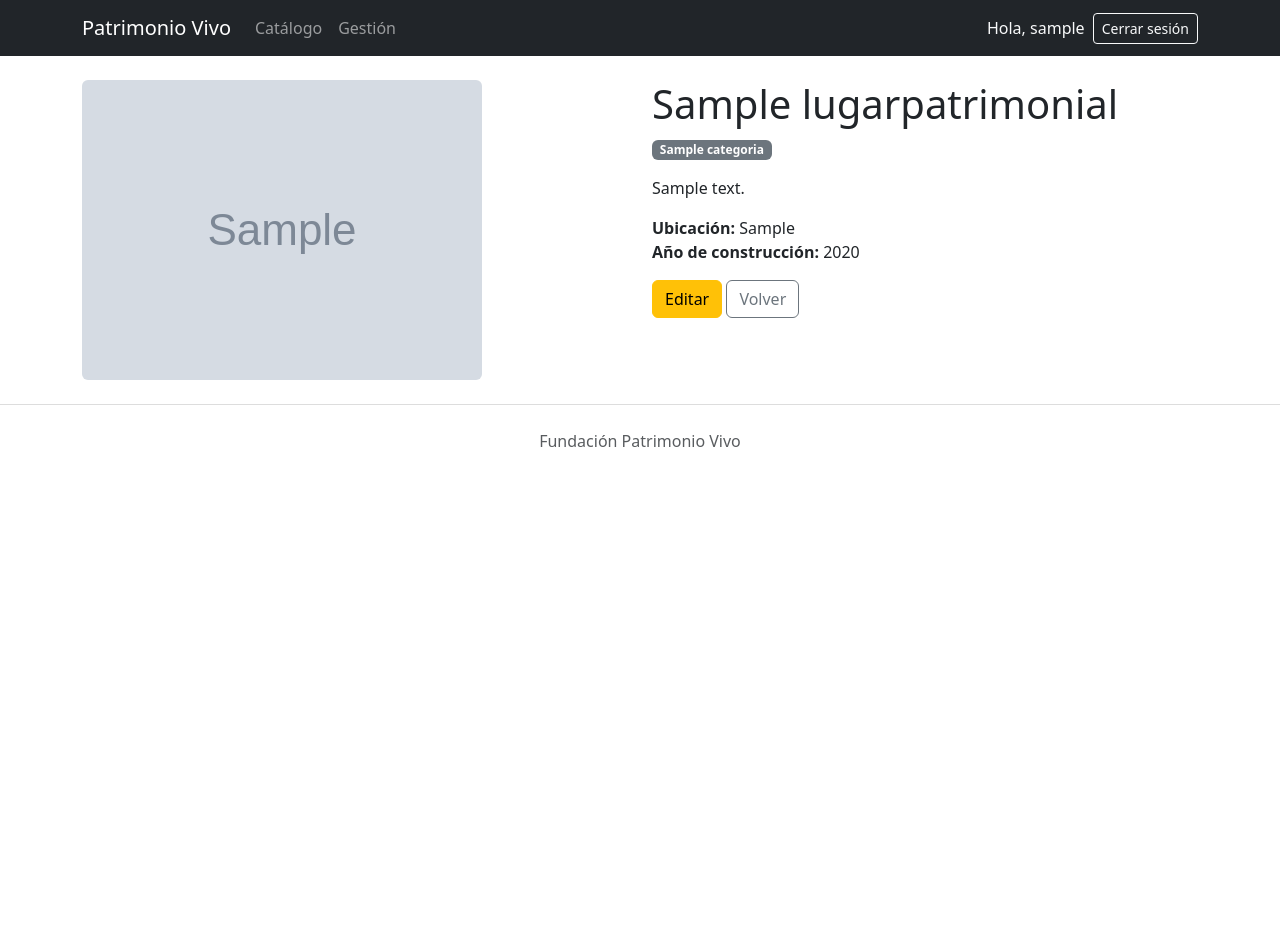
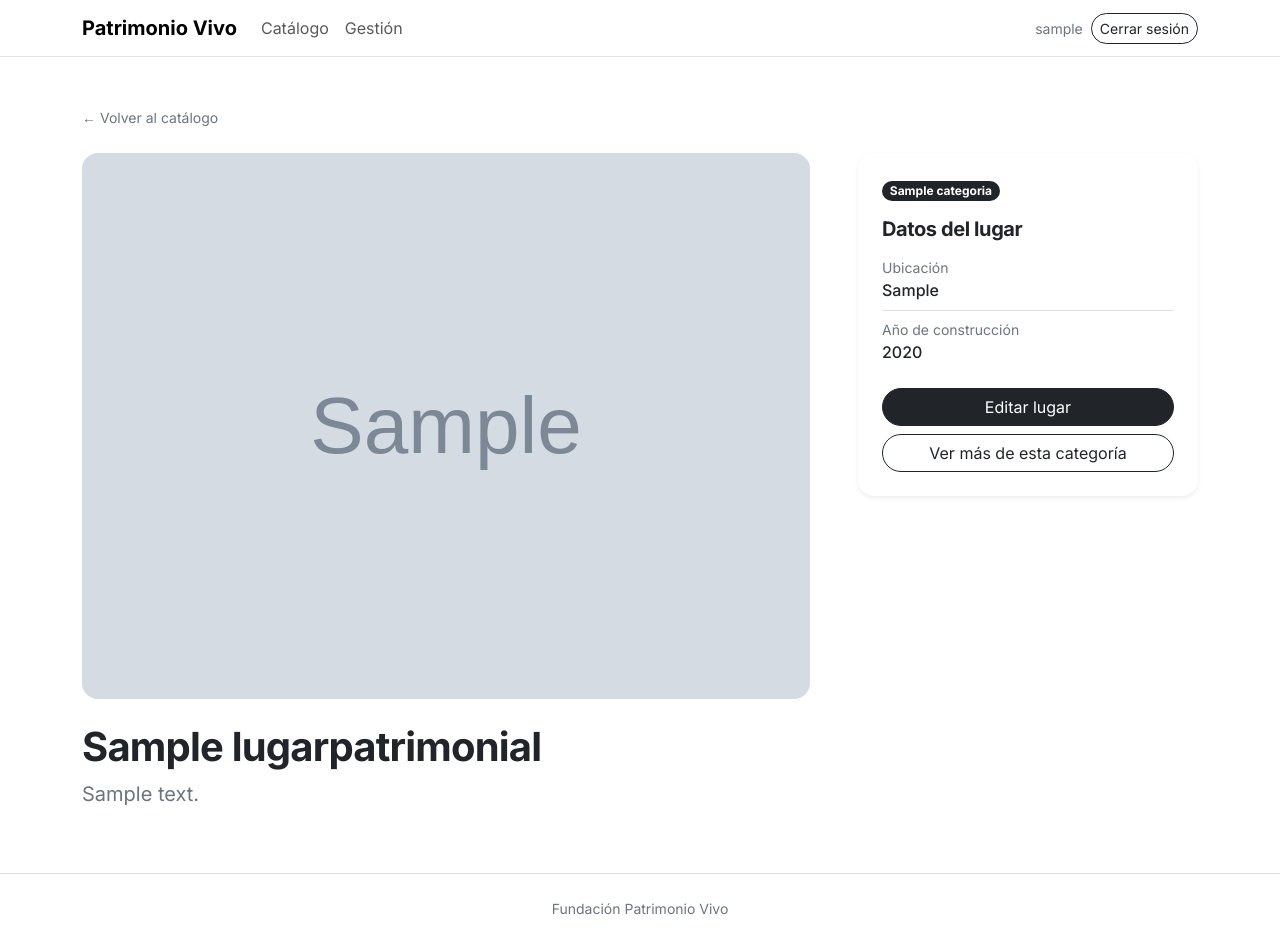
Before and after one commit to CristoferAcevedo1411/CER2-ACEVEDOCRISTOFER, a Django app: page /lugar/1/ in a window 1280 px wide. Before the commit the page ends 447 px from the top, so only its background shows below. Run offline with Django 5.2, Linux system fonts and the light colour scheme; a user stored in the database is signed in; tables that the repository leaves empty hold one stand-in row (values such as "Sample post"); grey boxes marked "Sample" are stand-in pictures.

Commit message:
Correccion imagenes en detalle

```diff
--- a/static/css/estilos.css
+++ b/static/css/estilos.css
@@ -1,2 +1,26 @@
-.card-img-top { height: 200px; object-fit: cover; }
-footer { border-top: 1px solid #ddd; }
+body { font-family: 'Inter', system-ui, sans-serif; }
+h1, h2, h3, h5 { letter-spacing: -0.02em; }
+
+/* Tarjetas: foto con proporción fija y efecto al pasar el mouse */
+.card-img-top { aspect-ratio: 4 / 3; object-fit: cover; }
+.card-lugar { transition: transform .2s, box-shadow .2s; }
+.card-lugar:hover { transform: translateY(-4px); box-shadow: 0 .75rem 1.5rem rgba(0, 0, 0, .12) !important; }
+
+/* Foto grande del detalle */
+
+.form-estilo p { margin-bottom: 1rem; }
+.form-estilo label { display: block; font-weight: 500; margin-bottom: .25rem; }
+.form-estilo input:not([type="hidden"]) { width: 100%; padding: .5rem .75rem; border: 1px solid #ced4da; border-radius: .5rem; }
+
+/* Foto del detalle: más ancha, porque ahora ocupa 2/3 de la página */
+.detalle-img {
+  display: block;
+  width: 100%;
+  height: auto;
+  max-height: calc(100vh - 14rem);
+  object-fit: contain;
+  background: #f1f3f5;
+}
+
+/* Panel lateral: se pega a la pantalla por debajo de la barra de navegación */
+.panel-lateral { position: sticky; top: 5.5rem; }
--- a/templates/base.html
+++ b/templates/base.html
@@ -5,13 +5,14 @@
   <meta charset="UTF-8">
   <meta name="viewport" content="width=device-width, initial-scale=1">
   <title>{% block titulo %}Patrimonio Vivo{% endblock %}</title>
+  <link href="https://fonts.googleapis.com/css2?family=Inter:wght@400;500;600;700&display=swap" rel="stylesheet">
   <link href="https://cdn.jsdelivr.net/npm/bootstrap@5.3.3/dist/css/bootstrap.min.css" rel="stylesheet">
   <link rel="stylesheet" href="{% static 'css/estilos.css' %}">
 </head>
-<body>
-<nav class="navbar navbar-expand navbar-dark bg-dark">
+<body class="d-flex flex-column min-vh-100">
+<nav class="navbar navbar-expand bg-white border-bottom sticky-top">
   <div class="container">
-    <a class="navbar-brand" href="{% url 'inicio' %}">Patrimonio Vivo</a>
+    <a class="navbar-brand fw-bold" href="{% url 'inicio' %}">Patrimonio Vivo</a>
     <ul class="navbar-nav me-auto">
       <li class="nav-item"><a class="nav-link" href="{% url 'catalogo' %}">Catálogo</a></li>
       {% if user.is_authenticated %}
@@ -20,23 +21,23 @@
     </ul>
     <div class="d-flex align-items-center gap-2">
       {% if user.is_authenticated %}
-        <span class="text-light">Hola, {{ user.username }}</span>
+        <span class="text-secondary small">{{ user.username }}</span>
         <form method="post" action="{% url 'logout' %}">
           {% csrf_token %}
-          <button class="btn btn-outline-light btn-sm">Cerrar sesión</button>
+          <button class="btn btn-outline-dark btn-sm rounded-pill">Cerrar sesión</button>
         </form>
       {% else %}
-        <a class="btn btn-outline-light btn-sm" href="{% url 'login' %}">Iniciar sesión</a>
+        <a class="btn btn-dark btn-sm rounded-pill" href="{% url 'login' %}">Iniciar sesión</a>
       {% endif %}
     </div>
   </div>
 </nav>
 
-<main class="container my-4">
+<main class="container my-5 flex-grow-1">
   {% for m in messages %}<div class="alert alert-success">{{ m }}</div>{% endfor %}
   {% block contenido %}{% endblock %}
 </main>
 
-<footer class="text-center text-muted py-4">Fundación Patrimonio Vivo</footer>
+<footer class="border-top py-4 text-center text-secondary small">Fundación Patrimonio Vivo</footer>
 </body>
 </html>
--- a/templates/catalogo/detalle.html
+++ b/templates/catalogo/detalle.html
@@ -1,20 +1,40 @@
 {% extends 'base.html' %}
 {% block titulo %}{{ lugar.nombre }}{% endblock %}
 {% block contenido %}
-<div class="row">
-  <div class="col-md-6"><img src="{{ lugar.imagen }}" class="img-fluid rounded" alt="{{ lugar.nombre }}"></div>
-  <div class="col-md-6">
-    <h1>{{ lugar.nombre }}</h1>
-    <a href="{% url 'categoria' lugar.categoria.pk %}" class="badge bg-secondary text-decoration-none">{{ lugar.categoria }}</a>
-    <p class="mt-3">{{ lugar.descripcion }}</p>
-    <ul class="list-unstyled">
-      <li><strong>Ubicación:</strong> {{ lugar.ubicacion }}</li>
-      <li><strong>Año de construcción:</strong> {{ lugar.anio_construccion|default:"No registrado" }}</li>
-    </ul>
-    {% if perms.catalogo.change_lugarpatrimonial %}
-      <a class="btn btn-warning" href="{% url 'lugar_editar' lugar.pk %}">Editar</a>
-    {% endif %}
-    <a class="btn btn-outline-secondary" href="{% url 'catalogo' %}">Volver</a>
+<p class="mb-4"><a href="{% url 'catalogo' %}" class="text-secondary text-decoration-none small">← Volver al catálogo</a></p>
+
+<div class="row g-5">
+  <!-- Columna izquierda: foto y texto -->
+  <div class="col-lg-8">
+    <img src="{{ lugar.imagen }}" class="img-fluid detalle-img rounded-4 mb-4" alt="{{ lugar.nombre }}">
+    <h1 class="fw-bold">{{ lugar.nombre }}</h1>
+    <p class="text-secondary fs-5">{{ lugar.descripcion }}</p>
+  </div>
+
+  <!-- Columna derecha: panel que se queda fijo al hacer scroll -->
+  <div class="col-lg-4">
+    <aside class="panel-lateral card border-0 shadow-sm rounded-4">
+      <div class="card-body p-4">
+        <a href="{% url 'categoria' lugar.categoria.pk %}" class="badge rounded-pill text-bg-dark text-decoration-none">{{ lugar.categoria }}</a>
+        <h2 class="h5 fw-bold mt-3">Datos del lugar</h2>
+        <ul class="list-unstyled mb-0">
+          <li class="py-2 border-bottom">
+            <span class="d-block text-secondary small">Ubicación</span>
+            <span class="fw-medium">{{ lugar.ubicacion }}</span>
+          </li>
+          <li class="py-2">
+            <span class="d-block text-secondary small">Año de construcción</span>
+            <span class="fw-medium">{{ lugar.anio_construccion|default:"No registrado" }}</span>
+          </li>
+        </ul>
+        <div class="d-grid gap-2 mt-3">
+          {% if perms.catalogo.change_lugarpatrimonial %}
+            <a class="btn btn-dark rounded-pill" href="{% url 'lugar_editar' lugar.pk %}">Editar lugar</a>
+          {% endif %}
+          <a class="btn btn-outline-dark rounded-pill" href="{% url 'categoria' lugar.categoria.pk %}">Ver más de esta categoría</a>
+        </div>
+      </div>
+    </aside>
   </div>
 </div>
 {% endblock %}
```
Also changed, not shown: templates/catalogo/_tarjeta_lugar.html (+8 -8 lines), templates/catalogo/catalogo.html (+7 -7 lines), templates/catalogo/gestion.html (+13 -9 lines), templates/catalogo/inicio.html (+9 -7 lines), templates/catalogo/lugar_form.html (+9 -7 lines), templates/registration/login.html (+5 -4 lines).
